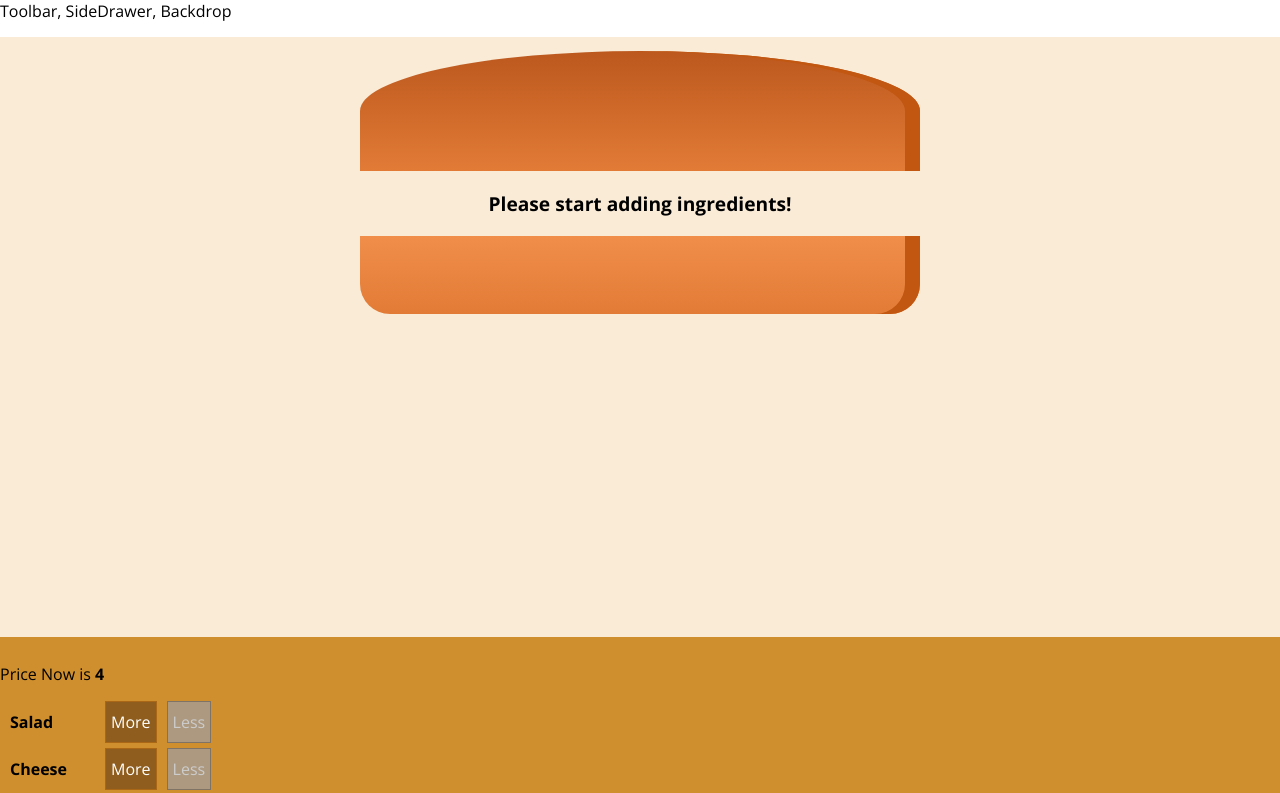
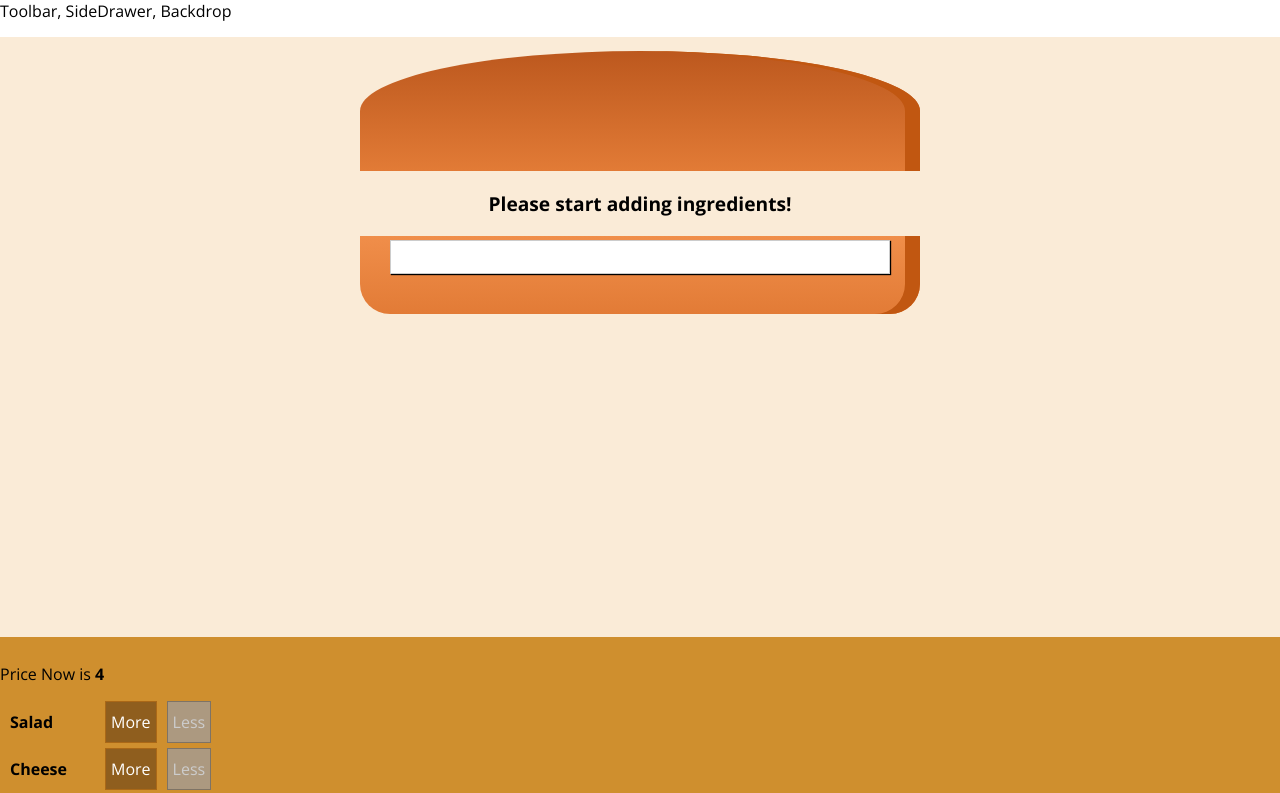
Before and after one commit to karthiks/build-a-burger, a React (Create React App) app: page / in a window 1280 px wide. Shown: the top 793 px of the page. Built offline with nearby package versions, Linux system fonts and the light colour scheme.

Commit message:
Adding modal to burgerBuilder component

```diff
--- a/src/stateful/burgerBuilder.js
+++ b/src/stateful/burgerBuilder.js
@@ -1,7 +1,8 @@
 import React, { Component } from 'react';
 import Aux from '../hoc/aux';
-import Burger from '../stateless/burger'
-import IngredientsMenu from '../stateless/ingredientsMenu'
+import Burger from '../stateless/burger';
+import IngredientsMenu from '../stateless/ingredientsMenu';
+import Modal from '../stateless/utils/modal';
 
 const INGREDIENT_PRICES = {
     salad: 0.5,
@@ -44,6 +45,7 @@
     render() {
         return (
             <Aux>
+                <Modal/>
                 <Burger ingredients={this.state.ingredients} />
                 <IngredientsMenu
                     ingredients={this.state.ingredients}
--- /dev/null
+++ b/src/stateless/utils/modal.js
@@ -0,0 +1,10 @@
+import React from 'react';
+import classes from "./modal.module.css";
+
+const Modal = (props) => (
+    <div className={classes.Modal}>
+        {props.children}
+    </div>
+);
+
+export default Modal;
--- /dev/null
+++ b/src/stateless/utils/modal.module.css
@@ -0,0 +1,20 @@
+.Modal {
+    position: fixed;
+    z-index: 500;
+    background-color: white;
+    width: 70%;
+    border: 1px solid #ccc;
+    box-shadow: 1px 1px 1px black;
+    padding: 16px;
+    left: 15%;
+    top: 30%;
+    box-sizing: border-box;
+    transition: all 0.3s ease-out;
+}
+
+@media (min-width: 600px) {
+    .Modal {
+        width: 500px;
+        left: calc(50% - 250px);
+    }
+}
```
